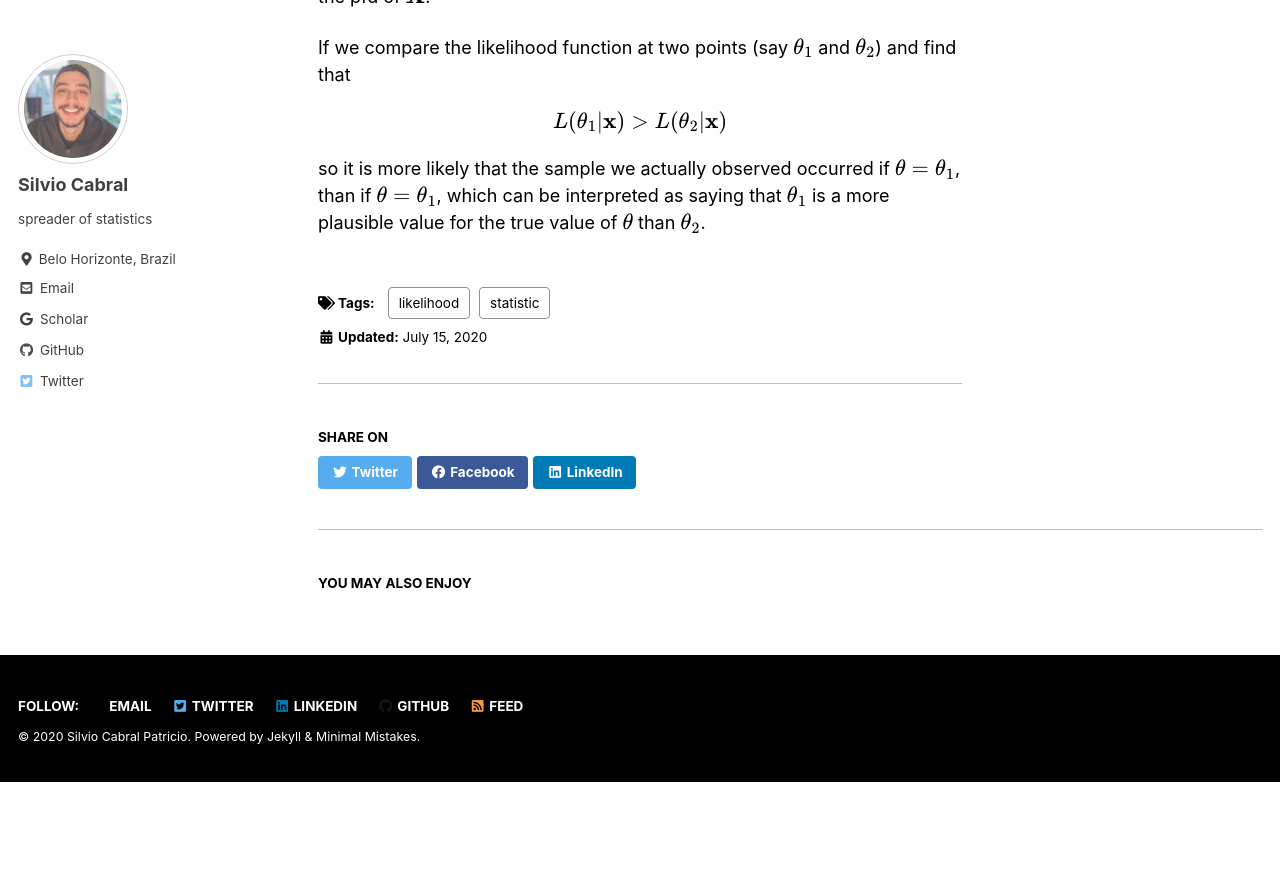
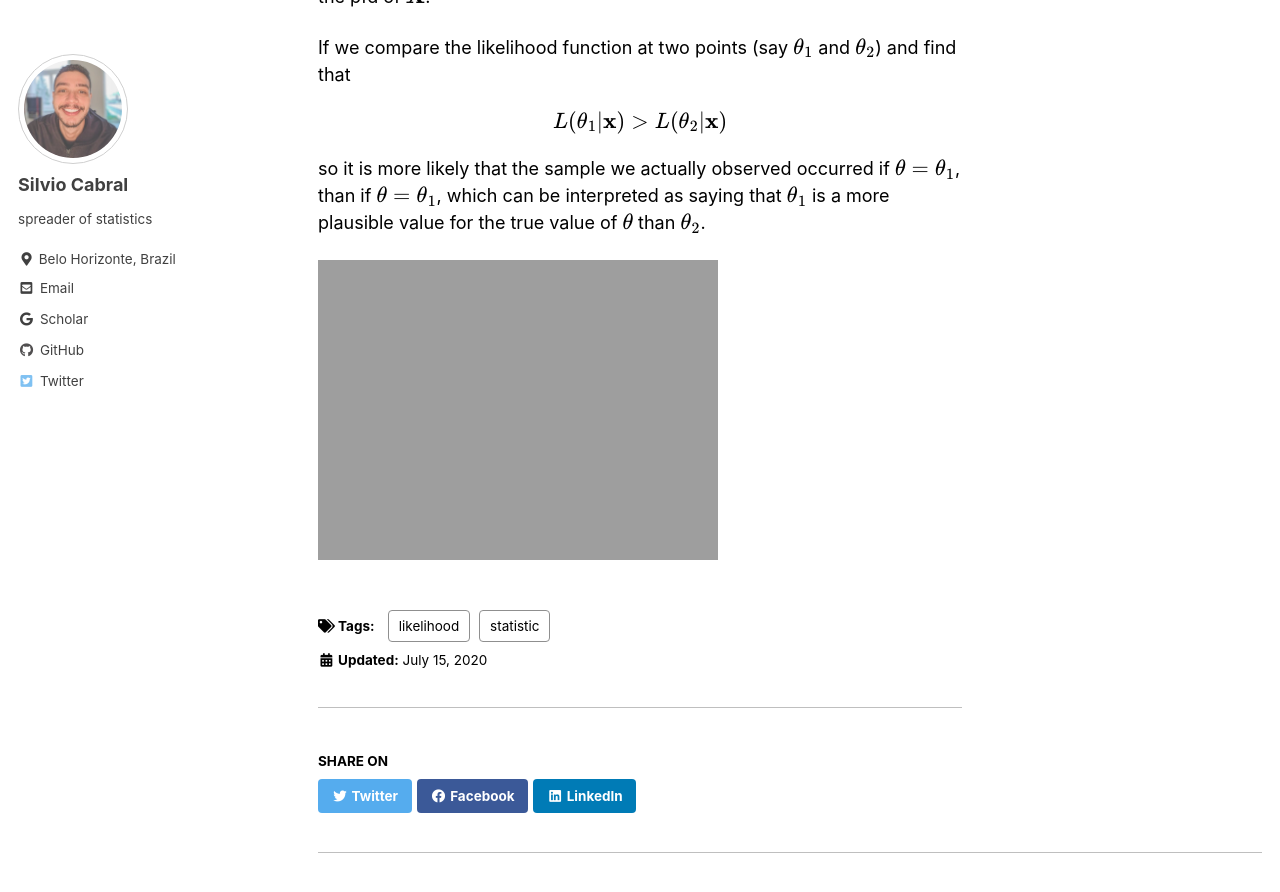
Before and after one commit to scpatricio/scpatricio.github.io, a Jekyll site: the page built from _posts/2020-07-15-likelihood.md, in a window 1280 px wide and 900 px high, scrolled down 1213 px. Shown: the top 892 px of the window. Built offline with Jekyll 4.4.1, drawn with Linux system fonts in a browser that asks for light colours; cached includes are drawn as plain includes; formulas are drawn with MathJax 3; before the commit the page ends 1995 px from its top, so only the background shows below that.

Commit message:
new github commit

```diff
--- a/_posts/2020-07-15-likelihood.md
+++ b/_posts/2020-07-15-likelihood.md
@@ -34,3 +34,12 @@ L(\theta_1 | \mathbf{x} ) > L(\theta_2 | \mathbf{x} )
 $$
 
 so it is more likely that the sample we actually observed occurred if $$ \theta = \theta_1 $$, than if $$ \theta = \theta_1 $$, which can be interpreted as saying that $$ \theta_1 $$ is a more plausible value for the true value of $$ \theta $$ than $$ \theta_2 $$.
+
+
+
+
+
+
+
+![alt]({{ site.url }}{{ site.baseurl }}/assets/images/likelihood/lig_like.jpeg)
+{: .full}
```
Also changed, not shown: images/likelihood/log_like.jpeg (added), 1 other file.
